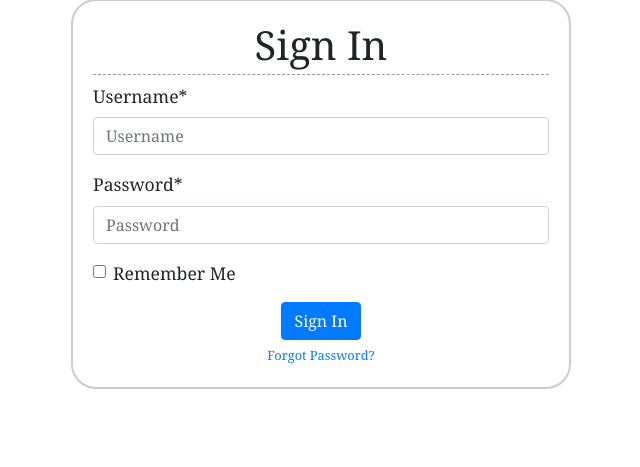
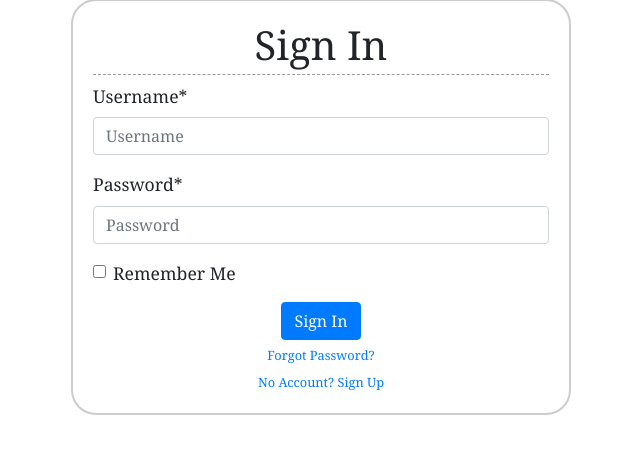
Before and after one commit to ddatta-DAC/wwf_site_p1, a Django app: page /accounts/login/ in a window 1280 px wide. Shown: the part 57-524 px from the top of the page, without its empty margins (319-959 px from the left). Run offline with Django 3.2, Linux system fonts and the light colour scheme; some libraries are stand-ins or nearby versions.

Commit message:
Link to signup

```diff
--- a/home/templates/account/login.html
+++ b/home/templates/account/login.html
@@ -48,6 +48,9 @@
 		  <span class="smallerText">
 		  	<a class="button secondaryAction" href="{% url 'account_reset_password' %}">{% trans "Forgot Password?" %}</a>
 		  </span>
+		  <br/><span class="smallerText">
+		  	<a class="button secondaryAction" href="{% url 'account_signup' %}">{% trans "No Account? Sign Up" %}</a>
+		  </span>
 	    </div>
 	</form>
 
```
